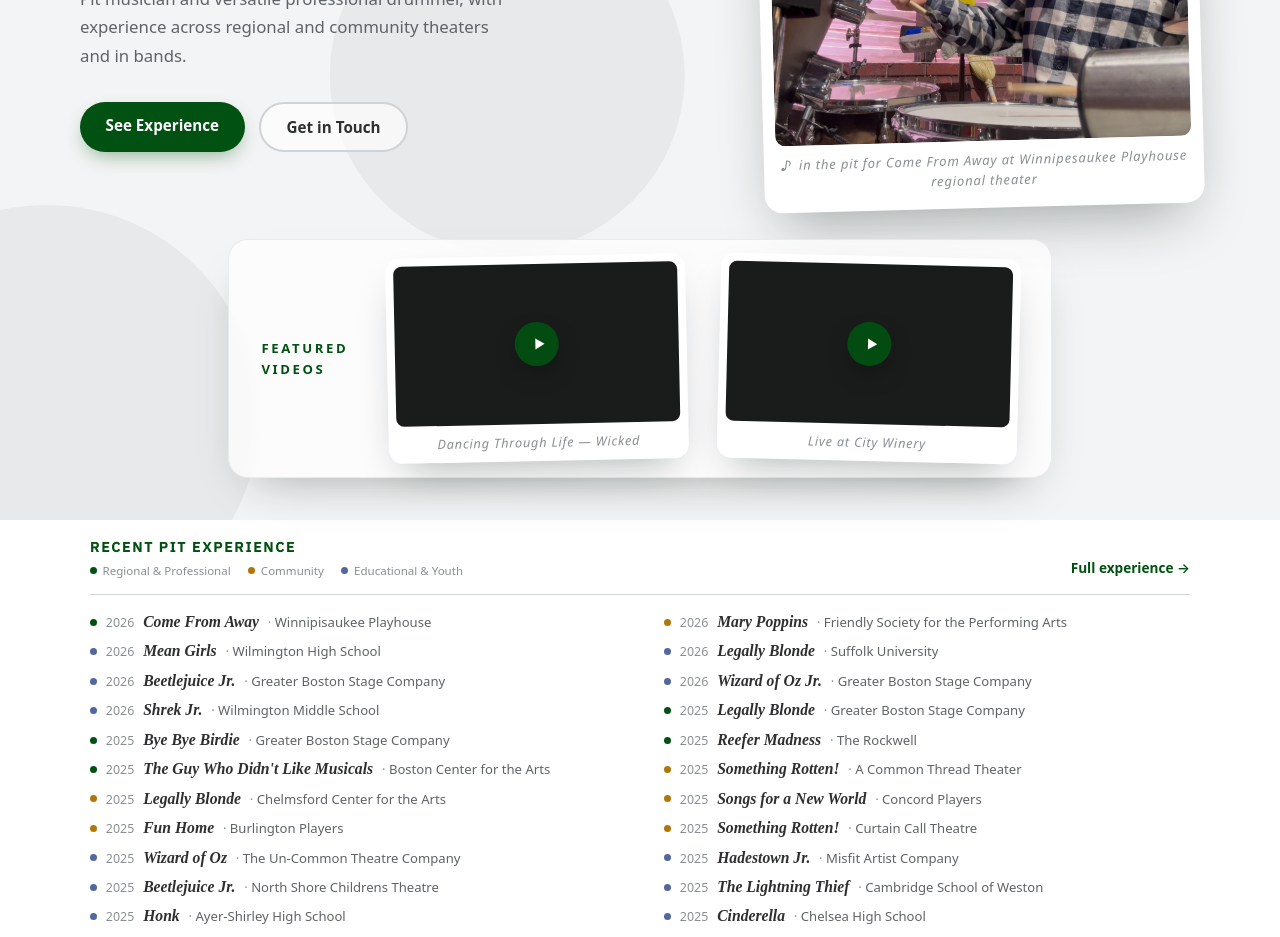
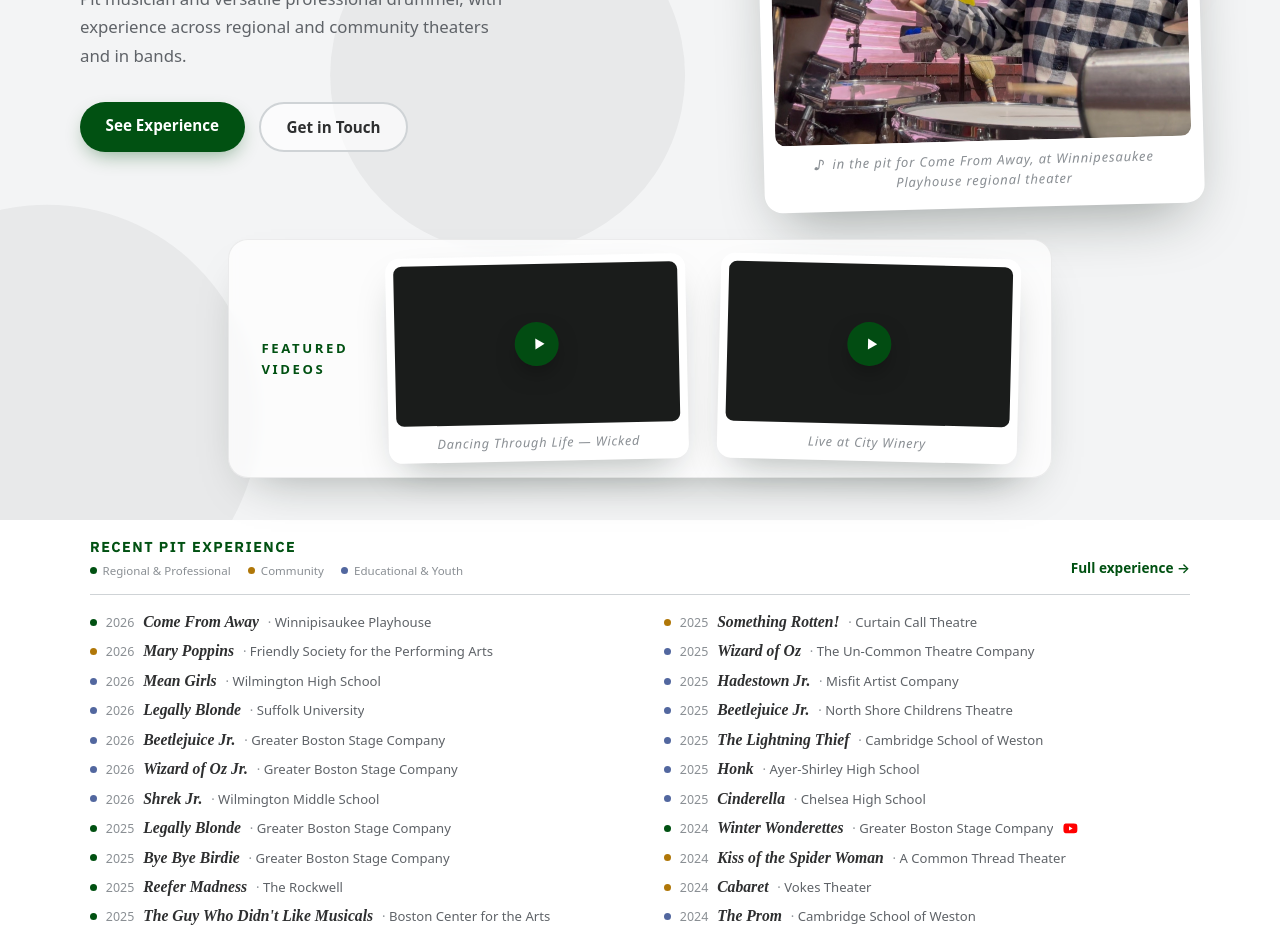
Before and after one commit to etancohn/Etan-Music-Website, a React (Vite) app: page / in a window 1280 px wide. Shown: the part 280-1217 px from the top of the page. Built offline with nearby package versions, Linux system fonts and the light colour scheme; no server answers.

Commit message:
improvements to recent experience

```diff
--- a/src/Header.css
+++ b/src/Header.css
@@ -2,18 +2,32 @@
     position: sticky;
     top: 0;
     z-index: 200;
-    background: rgba(255, 255, 255, 0.62);
-    -webkit-backdrop-filter: blur(1px) saturate(1.6);
-    backdrop-filter: blur(1px) saturate(1.6);
+    /* Faux frosted glass with NO backdrop-filter. A blur() filter here forces
+       the browser to re-composite the animated particle canvas behind it every
+       frame, which stuttered both the particles and page transitions. Instead
+       we fake the glassy look with a near-opaque gradient + a hairline top
+       highlight, which costs nothing per frame. */
+    background: linear-gradient(
+        to bottom,
+        rgba(255, 255, 255, 0.94),
+        rgba(246, 247, 248, 0.9)
+    );
+    box-shadow: inset 0 1px 0 rgba(255, 255, 255, 0.7);
     border-bottom: 1px solid rgba(46, 47, 48, 0.08);
     transition:
-        background-color 0.35s ease,
+        background 0.35s ease,
         box-shadow 0.35s ease;
 }
 
 .site-header--scrolled {
-    background: rgba(255, 255, 255, 0.78);
-    box-shadow: 0 14px 34px -22px rgba(18, 30, 22, 0.35);
+    background: linear-gradient(
+        to bottom,
+        rgba(255, 255, 255, 0.97),
+        rgba(248, 249, 250, 0.95)
+    );
+    box-shadow:
+        inset 0 1px 0 rgba(255, 255, 255, 0.8),
+        0 14px 34px -22px rgba(18, 30, 22, 0.35);
 }
 
 .site-header__inner {
--- a/src/Hero.tsx
+++ b/src/Hero.tsx
@@ -104,7 +104,7 @@
                             src={heroImg}
                             alt="Etan Cohn playing drums in a pit orchestra"
                         />
-                        <div className="hero-frame-caption">♪&ensp;in the pit for Come From Away at Winnipesaukee Playhouse regional theater</div>
+                        <div className="hero-frame-caption">♪&ensp;in the pit for Come From Away, at Winnipesaukee Playhouse regional theater</div>
                     </div>
                 </motion.div>
             </motion.div>
--- a/src/ParticlesBackground.tsx
+++ b/src/ParticlesBackground.tsx
@@ -29,7 +29,7 @@
                     // value: "rgb(18, 20, 19)", // A darker background often looks good
                 },
             },
-            fpsLimit: 120,
+            fpsLimit: 60,
             interactivity: {
                 events: {
                     onClick: {
--- a/src/RecentExperience.css
+++ b/src/RecentExperience.css
@@ -87,10 +87,9 @@
     list-style: none;
     margin: 1rem 0 0;
     padding: 0;
-    display: grid;
-    grid-template-columns: repeat(2, minmax(0, 1fr));
+    /* Multi-column flows top-to-bottom down each column, then to the next. */
+    column-count: 2;
     column-gap: 3rem;
-    row-gap: 0.42rem;
 }
 
 .recent-exp__row {
@@ -99,6 +98,8 @@
     gap: 0.55rem;
     min-width: 0;
     line-height: 1.45;
+    break-inside: avoid;
+    margin-bottom: 0.42rem;
 }
 
 .recent-exp__row .recent-exp__dot {
@@ -185,13 +186,15 @@
 /* ---------- responsive ---------- */
 
 @media (max-width: 860px) {
-    .recent-exp__list {
-        grid-template-columns: 1fr;
-    }
-
     .recent-exp__head {
         flex-direction: column;
         align-items: flex-start;
         gap: 0.75rem;
     }
 }
+
+@media (max-width: 620px) {
+    .recent-exp__list {
+        column-count: 1;
+    }
+}
--- a/src/RecentExperience.tsx
+++ b/src/RecentExperience.tsx
@@ -1,9 +1,10 @@
 import YouTubeIcon from '@mui/icons-material/YouTube';
 import { CATEGORY_ORDER, TheaterCredit, theaterCredits } from './data/theaterCredits';
+import Reveal from './Reveal';
 import './RecentExperience.css';
 
 // Home page shows only the last couple of seasons; everything lives on #/experience.
-const RECENT_YEAR_MIN = 2025;
+const RECENT_YEAR_MIN = 2023;
 
 const SHORT_LABELS: Record<string, string> = {
     regional: 'Regional & Professional',
@@ -49,6 +50,7 @@
 
     return (
         <section className="recent-exp" aria-label="Recent pit experience">
+            <Reveal>
                 <div className="recent-exp__head">
                     <div className="recent-exp__heading">
                         <h2 className="recent-exp__title">Recent Pit Experience</h2>
@@ -80,6 +82,7 @@
                 <a className="recent-exp__more" href="#/experience">
                     + {earlierCount} earlier productions, bands &amp; recitals
                 </a>
+            </Reveal>
         </section>
     );
 }
--- a/src/pages/AboutPage.tsx
+++ b/src/pages/AboutPage.tsx
@@ -33,7 +33,7 @@
                             alt="Etan Cohn behind the drum kit in a pit"
                         />
                         <div className="about-frame__caption">
-                            ♪&ensp;behind the kit for Winter Wonderettes
+                            ♪&ensp;behind the kit for Winter Wonderettes at Greater Boston Stage Company
                         </div>
                     </div>
                 </Reveal>
```
Lines whose indentation alone changed are shown as unchanged.
